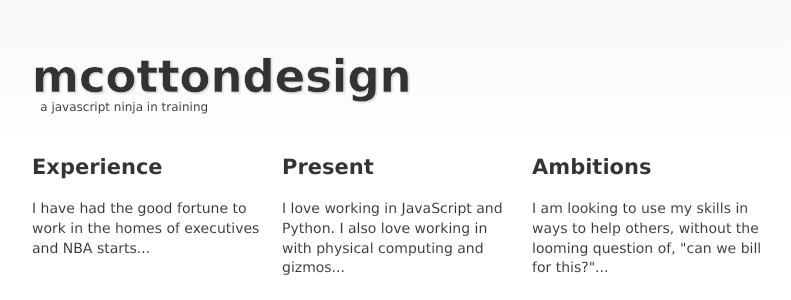
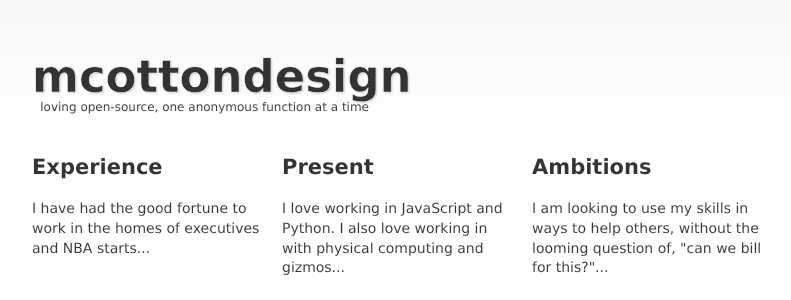
Before and after one commit to mcotton/GAE-blog, a Python web app: template templates/index.html in a window 1280 px wide. Shown: the top 300 px of the page, without its empty margins (213-1004 px from the left). Run offline with Jinja, Linux system fonts and the light colour scheme; the template is opened without the code that fills it, so the values that code supplies are empty; some libraries are stand-ins or nearby versions.

Commit message:
update tagline under logo

```diff
--- a/templates/index.html
+++ b/templates/index.html
@@ -5,7 +5,7 @@
       <div id='logo'><a href="/">mcottondesign</a></div>
       <div id='primary'>
         <h1>
-          <a href="/">&nbsp;&nbsp;&nbsp;&nbsp;a javascript ninja in training</a>
+          <a href="/">&nbsp;&nbsp;&nbsp;&nbsp;loving open-source, one anonymous function at a time</a>
         </h1>
 
         <br>
```
